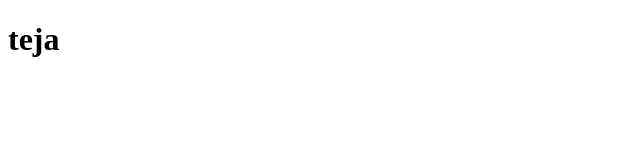
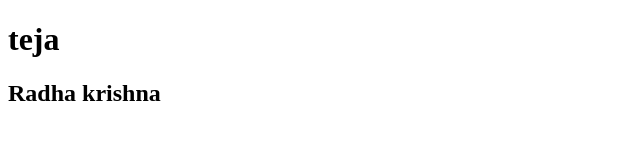
Before and after one commit to kalluriteja/sample2, a plain HTML site: page index.html in a window 1280 px wide. Shown: the whole page, without its empty margins (0-640 px from the left). Drawn offline with Linux system fonts and the light colour scheme.

Commit message:
thired change

```diff
--- a/index.html
+++ b/index.html
@@ -8,5 +8,6 @@
 </head>
 <body>
 <h1>teja</h1>
+<h2>Radha krishna</h2>
 </body>
 </html>
```
